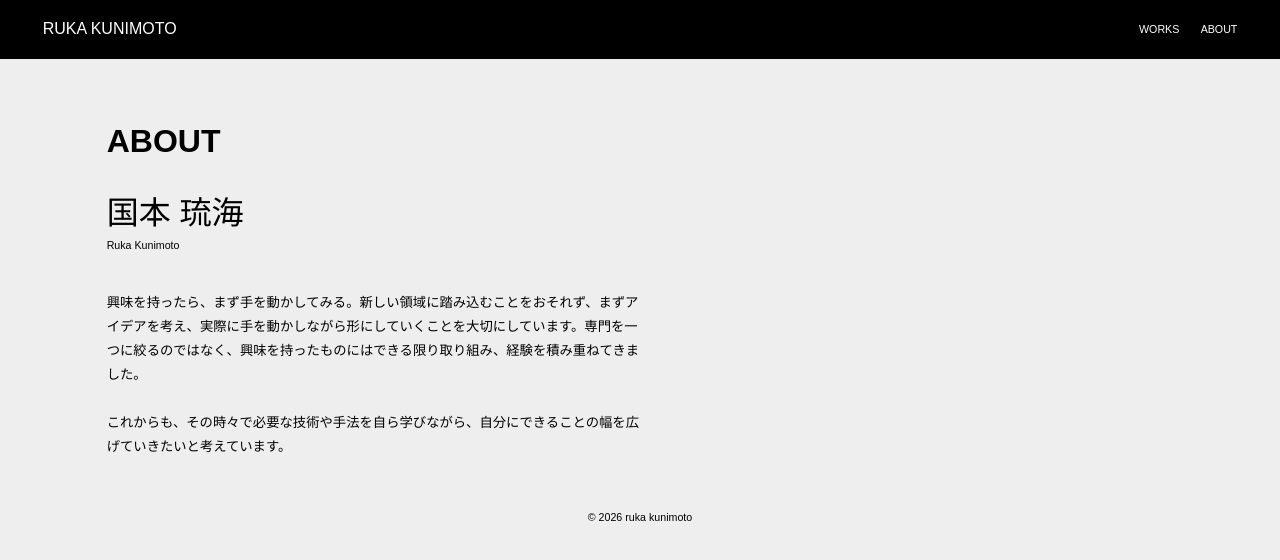
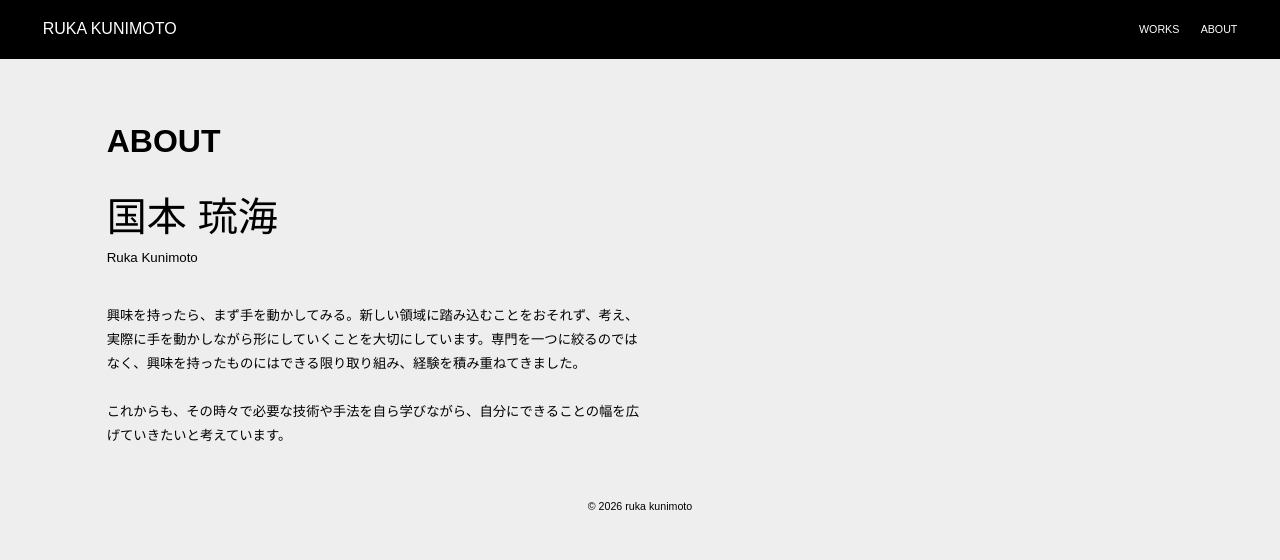
Before and after one commit to RUKAKUNI921/my-portfolio, a Next.js app: page /about in a window 1280 px wide. Shown: the top 560 px of the page. Built offline with nearby package versions, Linux system fonts and the light colour scheme.

Commit message:
about change

```diff
--- a/src/app/about/page.module.css
+++ b/src/app/about/page.module.css
@@ -21,7 +21,7 @@
 
                 display: inline-block;
 
-                font-size: 4.8rem;
+                font-size: 6rem;
 
                 @media (max-width: 767px) {
                 }
@@ -30,9 +30,9 @@
             .en {
                 display: block;
 
-                margin-top: 1.6rem;
+                margin-top: 2rem;
 
-                font-size: 1.6rem;
+                font-size: 2rem;
 
                 @media (max-width: 767px) {
                 }
--- a/src/app/about/page.tsx
+++ b/src/app/about/page.tsx
@@ -9,10 +9,10 @@ export default function About() {
           <div className={`${styles.section}`}>
             <h2 className={`${styles.name} u-ff-txt`}>
               <span className={`${styles.ja} u-ff-ja-r u-trim`}>国本 琉海</span>
-              <span className={`${styles.en} u-trim`}>Ruka Kunimoto</span>
+              <span className={`${styles.en} u-ff-en-m u-trim`}>Ruka Kunimoto</span>
             </h2>
             <p className={`${styles.txt} u-ff-txt`}>
-              興味を持ったら、まず手を動かしてみる。新しい領域に踏み込むことをおそれず、まずアイデアを考え、実際に手を動かしながら形にしていくことを大切にしています。専門を一つに絞るのではなく、興味を持ったものにはできる限り取り組み、経験を積み重ねてきました。
+              興味を持ったら、まず手を動かしてみる。新しい領域に踏み込むことをおそれず、考え、実際に手を動かしながら形にしていくことを大切にしています。専門を一つに絞るのではなく、興味を持ったものにはできる限り取り組み、経験を積み重ねてきました。
               <br />
               <br />
               これからも、その時々で必要な技術や手法を自ら学びながら、自分にできることの幅を広げていきたいと考えています。
```
